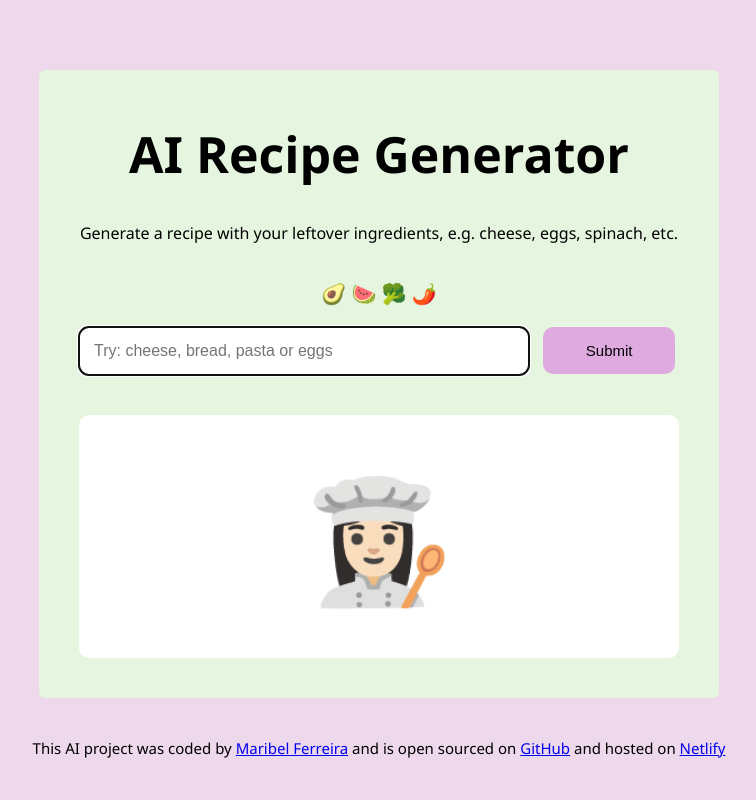
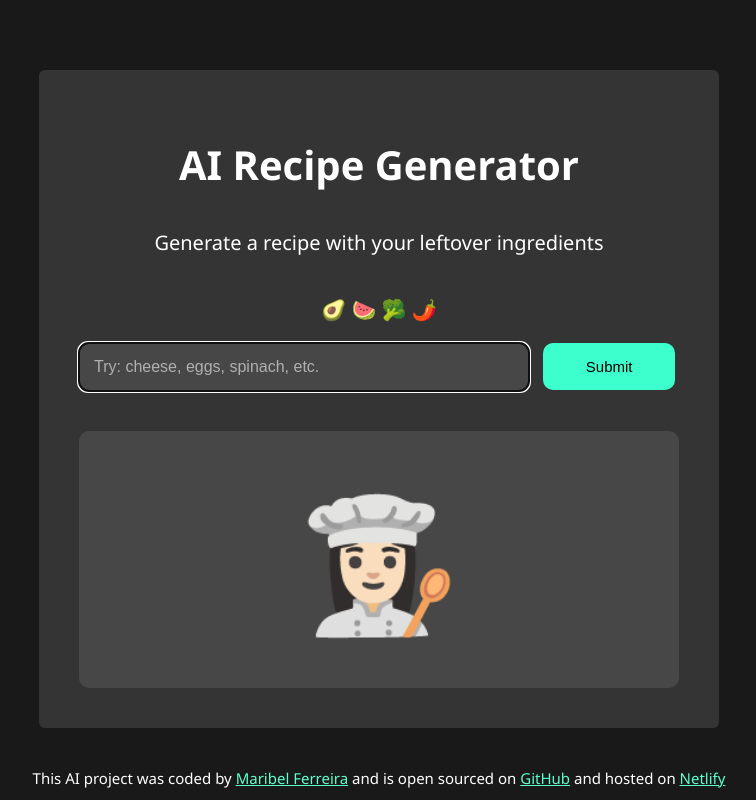
Before and after one commit to maribelferreira/ai-recipe-generator, a plain HTML site: page index.html in a window 1280 px wide. Shown: the whole page, without its empty margins (261-1017 px from the left). Drawn offline with nearby package versions, Linux system fonts and the light colour scheme.

Commit message:
Refactor index.html content, improve recipe display in script.js, and update styles in styles.css for better aesthetics and usability. Changes include simplifying ingredient instructions, cleaning up markdown in recipe output, and enhancing overall design with new color scheme and layout adjustments.

```diff
--- a/index.html
+++ b/index.html
@@ -11,7 +11,7 @@
   <body>
     <div class="main-container">
       <h1>AI Recipe Generator</h1>
-      <p>Generate a recipe with your leftover ingredients, e.g. cheese, eggs, spinach, etc.</p>
+      <p>Generate a recipe with your leftover ingredients</p>
       <div class="emojis">🥑 🍉 🥦 🌶️</div>
 
       <form id="recipe-form">
@@ -20,7 +20,7 @@
           autofocus
           class="text-input"
           type="text"
-          placeholder="Try: cheese, bread, pasta or eggs"
+          placeholder="Try: cheese, eggs, spinach, etc."
         />
         <button id="submit" class="submit" type="submit">Submit</button>
       </form>
--- a/src/script.js
+++ b/src/script.js
@@ -2,11 +2,15 @@ function recipeFunction(response) {
   let recipeBox = document.querySelector("#recipe");
 
   new Typewriter("#recipe", {
-    strings: response.data.answer,
+    strings: cleanMarkdown(response.data.answer),
     autoStart: true,
     delay: 20,
     cursor: "",
   });
+}
+
+function cleanMarkdown(text) {
+  return text.replace(/[`''']{3}html\n|[`''']{3}/g, '');
 }
 
 function handleSubmit(event) {
--- a/src/styles.css
+++ b/src/styles.css
@@ -1,24 +1,42 @@
 body {
-  background-color: rgb(238, 216, 236);
+  background-color: rgb(25, 25, 25);
   font-family: "Segoe UI", Tahoma, Geneva, Verdana, sans-serif;
 }
 
 h1 {
   text-align: center;
-  font-size: 50px;
-  margin-top: 10px;
+  font-size: 40px;
+  padding-bottom: 10px;
+  color: rgb(255, 255, 255);
 }
+
+h2 {
+  font-size: 18px;
+}
+
 p {
   text-align: center;
+  font-size: 20px;
+  color: rgb(255, 255, 255);
 }
 
 footer {
   text-align: center;
   font-size: 15px;
+  color: white;
+}
+
+footer a {
+  color: #5effcc;
+  transition: color 200ms ease-in-out;
+}
+
+footer a:hover {
+  color: #a6ffe0; /* Lighter shade of gold */
 }
 
 .main-container {
-  background-color: rgb(229, 245, 223);
+  background-color: rgb(52, 52, 52);
   max-width: 600px;
   border-radius: 6px;
   display: block;
@@ -38,36 +56,47 @@ footer {
   border: none;
   border-radius: 10px;
   font-size: 16px;
+  color: rgb(255, 255, 255);
+  background-color: rgb(71, 71, 71);
 }
+
+.text-input::placeholder {
+  color: rgb(176, 176, 176);
+}
+
 .submit {
   border-radius: 10px;
   border: none;
   padding: 15px;
   margin-left: 10px;
-  background-color: rgb(223, 170, 223);
+  background-color: rgb(61, 255, 206);
   width: 22%;
   font-size: 15px;
 }
 .submit:hover {
-  background-color: rgb(219, 154, 219);
+  background-color: rgb(157, 255, 232);
   transition: all 200ms ease-in-out;
   cursor: pointer;
 }
 .example {
   color: rgb(88, 86, 86);
   padding-top: 20px;
-  text-align: center;
+  text-align: left;
 }
 .recipe {
-  background-color: white;
+  background-color: rgb(71, 71, 71);
   border-radius: 10px;
   text-align: center;
   padding: 40px;
   margin-top: 40px;
+  color: rgb(255, 255, 255);
+  text-align: left;
 }
 .chef {
-  font-size: 120px;
+  font-size: 130px;
+  text-align: center;
 }
+
 @media (max-width: 670px) {
   h1 {
     font-size: 38px;
```
